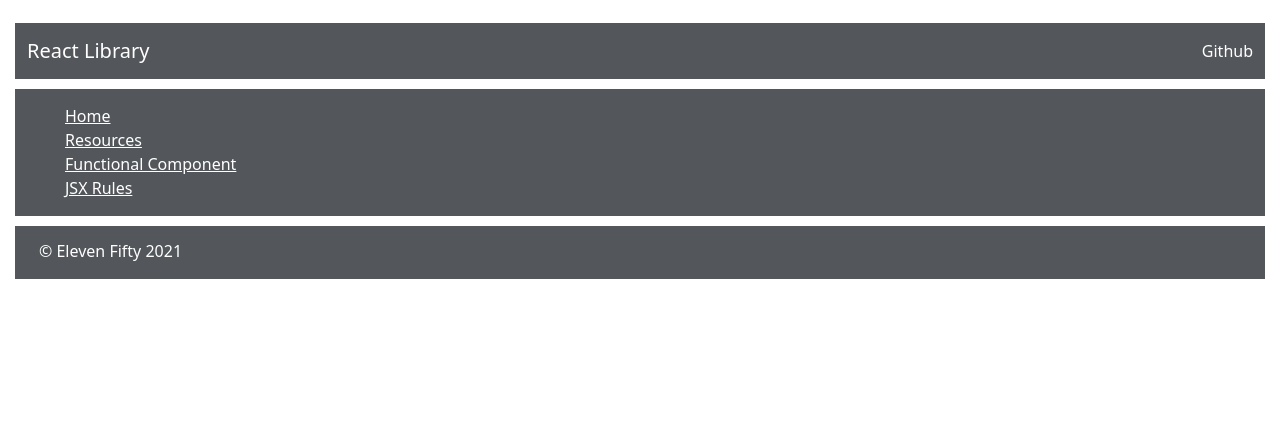
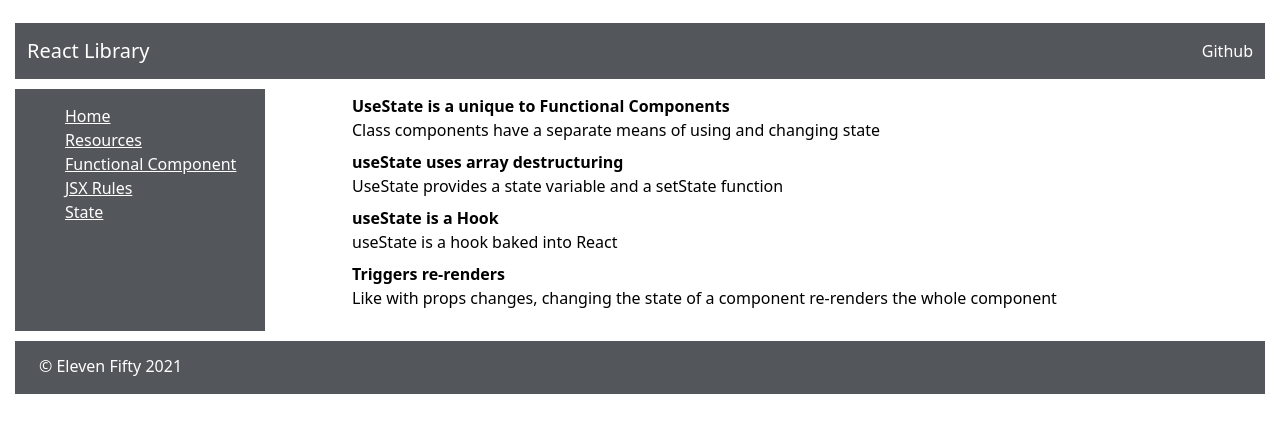
Before and after one commit to darahdesigner/react-fundamentals, a React (Create React App) app: page /state in a window 1280 px wide. Shown: the top 432 px of the page. Built offline with nearby package versions, Linux system fonts and the light colour scheme.

Commit message:
React Building useState Component complete-revisit

```diff
--- /dev/null
+++ b/src/components/concepts/States.js
@@ -0,0 +1,44 @@
+import { useState } from "react";
+
+const State = () => {
+    return (
+        <div className='main'>
+            <div className='mainDiv'>
+                <ul>
+                    <dt>UseState is a unique to Functional Components</dt>
+                    <dd>Class components have a separate means of using and changing state</dd>
+                    <dt>useState uses array destructuring</dt>
+                    <dd>UseState provides a state variable and a setState function</dd>
+                    <dt>useState is a Hook</dt>
+                    <dd>useState is a hook baked into React</dd>
+                    <dt>Triggers re-renders</dt>
+                    <dd>Like with props changes, changing the state of a component re-renders the whole component</dd>
+                </ul>
+            </div>
+        </div>
+    );
+};
+
+function StateExample() {
+    const [text, setText] = useState('initial value');
+    const [likeNum, setLikeNum] = useState(0);
+
+    return (
+        <div>
+            <input value={text} onChange={e => setText(e.target.value)} />
+            <br />
+            <br />
+            <img
+                style={{ width: '100px', height: '100px' }}
+                src="https://upload.wikimedia.org/wikipedia/commons/1/13/Facebook_like_thumb.png"
+                onClick={() => setLikeNum(likeNum + 1)}
+                alt="suggested link"
+            />
+            <span>{likeNum}</span>
+        </div>
+    );
+};
+
+export default State;
+
+//Revisit, could not get input to work/ facebook like
--- a/src/components/site/Sidebar.js
+++ b/src/components/site/Sidebar.js
@@ -8,6 +8,7 @@ import Home from './Home';
 import Resources from './Resources';
 import FunctionalComponentDemo from '../concepts/FunctionalComponents/FunctionalComponentDemo';
 import JSXRules from '../concepts/JSXRules';
+import State from '../concepts/States'
 
 const Sidebar = () => {
     return(
@@ -18,6 +19,7 @@ const Sidebar = () => {
                     <li><Link to='/Resources'>Resources</Link></li>
                     <li><Link to='/functionalcomponent'>Functional Component</Link></li>
                     <li><Link to='/jsxrules'>JSX Rules</Link></li>
+                    <li><Link to='/state'>State</Link></li>
                 </ul>
             </div>
             <div className='sidebar-route'>
@@ -27,6 +29,7 @@ const Sidebar = () => {
                     <Route exact path='/'><Home /></Route>
                     <Route exact path='/functionalcomponent'><FunctionalComponentDemo /></Route>
                     <Route exact path='/jsxrules'><JSXRules /></Route>
+                    <Route exact path='/state'><State /></Route>
                 </Switch>
             </div>
         </div>
```
Also changed, not shown: src/App.js (line endings or trailing spaces).
